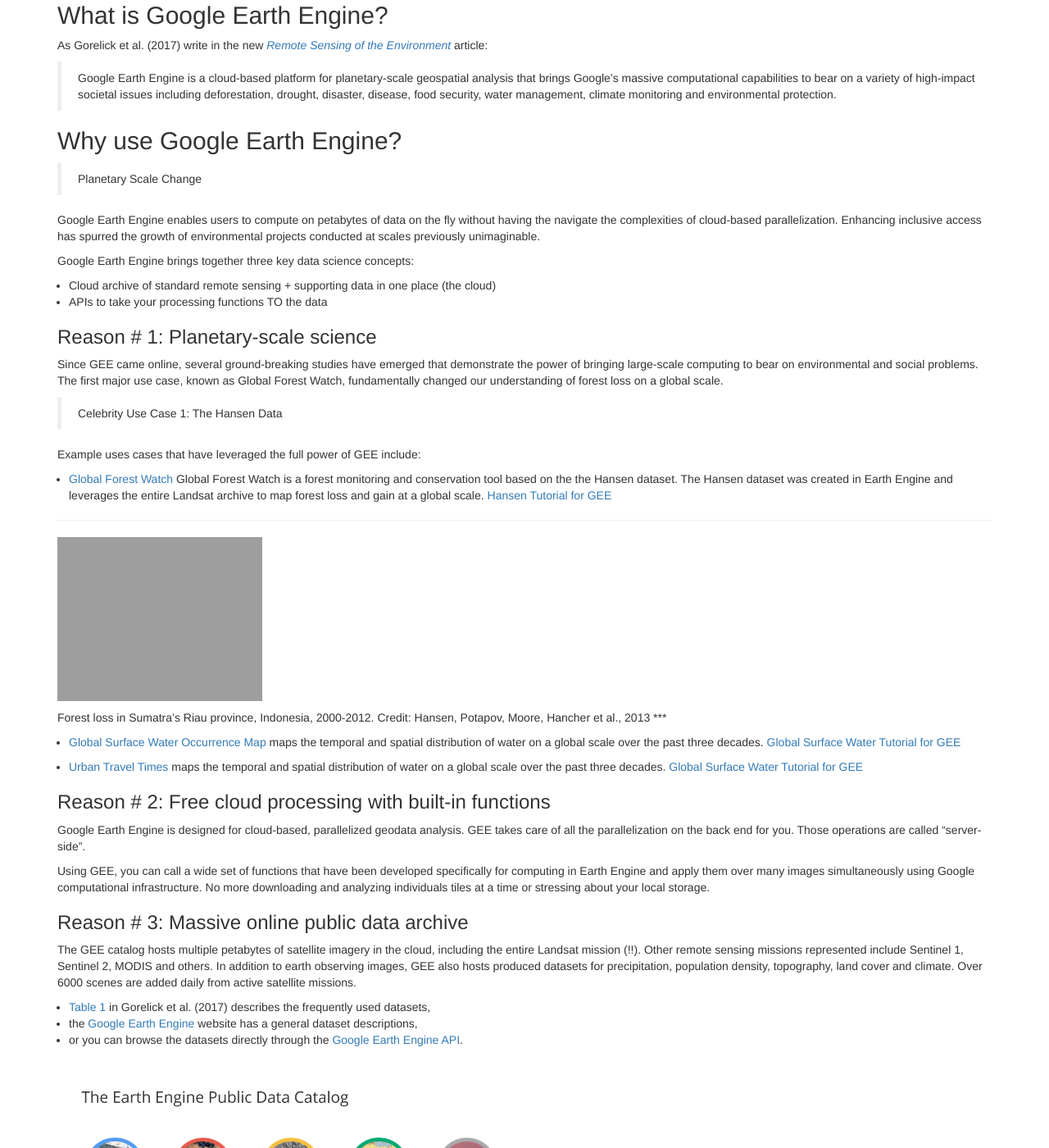
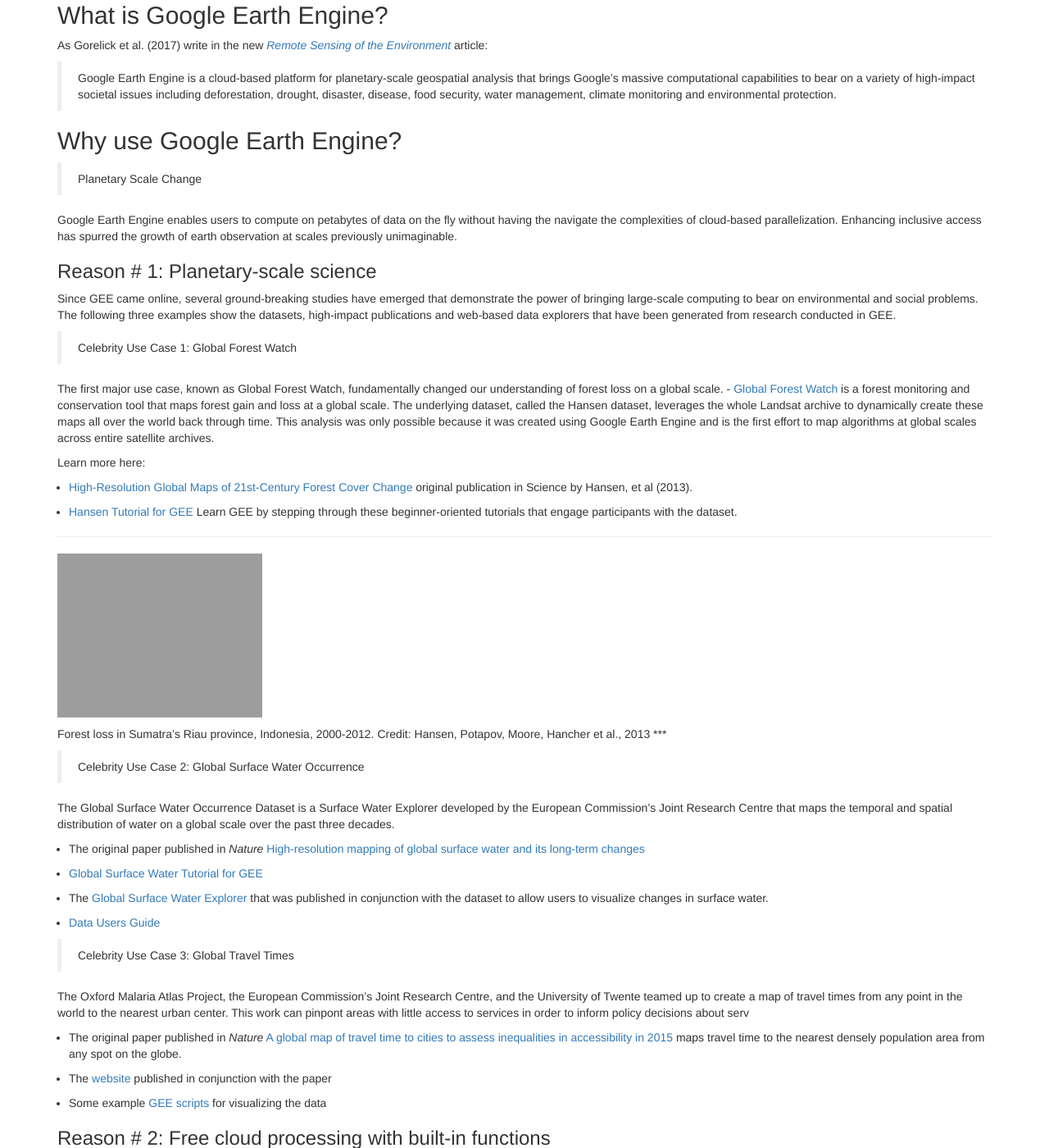
Before and after one commit to geohackweek/GoogleEarthEngine, a Jekyll site: the page built from _episodes/01-introduction.md, in a window 1280 px wide and 1400 px high, scrolled down 375 px. Shown: the whole window at 82% size. Built offline with Jekyll 4.4.1, drawn with Linux system fonts in a browser that asks for light colours; some of the changed text lies outside the part shown; grey boxes are pictures that could not be loaded.

Commit message:
01-intro edits

```diff
--- a/_episodes/01-introduction.md
+++ b/_episodes/01-introduction.md
@@ -30,23 +30,24 @@ As Gorelick et al. (2017) write in the new *[Remote Sensing of the Environment](
 
 > Planetary Scale Change
 
-Google Earth Engine enables users to compute on petabytes of data on the fly without having the navigate the complexities of cloud-based parallelization. Enhancing inclusive access has spurred the growth of environmental projects conducted at scales previously unimaginable.
+Google Earth Engine enables users to compute on petabytes of data on the fly without having the navigate the complexities of cloud-based parallelization. Enhancing inclusive access has spurred the growth of earth observation at scales previously unimaginable.
 
-Google Earth Engine brings together three key data science concepts:
- - Cloud archive of standard remote sensing + supporting data in one place (the cloud)
- - APIs to take your processing functions TO the data
 
 ### Reason # 1: Planetary-scale science
 
 Since GEE came online, several ground-breaking studies have emerged that
-demonstrate the power of bringing large-scale computing to bear on environmental and social problems. The first major use case, known as Global Forest Watch, fundamentally changed our understanding of forest loss on a global scale.
+demonstrate the power of bringing large-scale computing to bear on environmental and social problems. The following three examples show the datasets, high-impact publications and web-based data explorers that have been generated from research conducted in GEE.
 
 
-> Celebrity Use Case 1: The Hansen Data
+> Celebrity Use Case 1: Global Forest Watch
 
- Example uses cases that have leveraged the full power of GEE include:
+The first major use case, known as Global Forest Watch, fundamentally changed our understanding of forest loss on a global scale. - [Global Forest Watch](http://www.globalforestwatch.org/) is a forest monitoring and conservation tool that maps forest gain and loss at a global scale. The underlying dataset, called the Hansen dataset, leverages the whole Landsat archive to dynamically create these maps all over the world back through time. This analysis was only possible because it was created using Google Earth Engine and is the first effort to map algorithms at global scales across entire satellite archives.
 
-- [Global Forest Watch](http://www.globalforestwatch.org/) Global Forest Watch is a forest monitoring and conservation tool based on the the Hansen dataset. The Hansen dataset was created in Earth Engine and leverages the entire Landsat archive to map forest loss and gain at a global scale. [Hansen Tutorial for GEE](https://developers.google.com/earth-engine/tutorial_forest_01)
+Learn more here:
+
+- [High-Resolution Global Maps of 21st-Century Forest Cover Change](http://science.sciencemag.org/content/342/6160/850) original publication in Science by Hansen, et al (2013).
+
+- [Hansen Tutorial for GEE](https://developers.google.com/earth-engine/tutorial_forest_01) Learn GEE by stepping through these beginner-oriented tutorials that engage participants with the dataset.
 
 ***
 
@@ -56,9 +57,29 @@ demonstrate the power of bringing large-scale computing to bear on environmental
 Forest loss in Sumatra's Riau province, Indonesia, 2000-2012. Credit: Hansen, Potapov, Moore, Hancher et al., 2013
 ***
 
-- [Global Surface Water Occurrence Map](https://global-surface-water.appspot.com/) maps the temporal and spatial distribution of water on a global scale over the past three decades. [Global Surface Water Tutorial for GEE](https://developers.google.com/earth-engine/tutorial_global_surface_water_01)
+> Celebrity Use Case 2: Global Surface Water Occurrence
 
-- [Urban Travel Times](https://global-surface-water.appspot.com/) maps the temporal and spatial distribution of water on a global scale over the past three decades. [Global Surface Water Tutorial for GEE](https://developers.google.com/earth-engine/tutorial_global_surface_water_01)
+The Global Surface Water Occurrence Dataset is a Surface Water Explorer developed by the European Commission's Joint Research Centre that maps the temporal and spatial distribution of water on a global scale over the past three decades.
+
+- The original paper published in *Nature* [High-resolution mapping of global surface water and its long-term changes](https://www.nature.com/articles/nature20584)
+
+- [Global Surface Water Tutorial for GEE](https://developers.google.com/earth-engine/tutorial_global_surface_water_01)
+
+- The [Global Surface Water Explorer](https://global-surface-water.appspot.com/) that was published in conjunction with the dataset to allow users to visualize changes in surface water.
+
+- [Data Users Guide](https://storage.googleapis.com/global-surface-water/downloads_ancillary/DataUsersGuidev2.pdf)
+
+> Celebrity Use Case 3: Global Travel Times
+
+The Oxford Malaria Atlas Project, the European Commission’s Joint Research Centre, and the University of Twente teamed up to create a map of travel times from any point in the world to the nearest urban center. This work can pinpont areas with little access to services in order to inform policy decisions about serv
+
+- The original paper published in *Nature* [A global map of travel time to cities to assess inequalities in accessibility in 2015](https://www.nature.com/articles/nature25181) maps travel time to the nearest densely population area from any spot on the globe.
+
+- The [website](https://map.ox.ac.uk/research-project/accessibility_to_cities/) published in conjunction with the paper
+
+- Some example [GEE scripts](https://code.earthengine.google.com/d52c656d3098b2723b275cc0d113d05e) for visualizing the data
+
+
 
 ### Reason # 2: Free cloud processing with built-in functions
 
@@ -79,7 +100,7 @@ The GEE catalog hosts multiple petabytes of satellite imagery in the cloud, incl
 
 ### Reason # 4: Upload your own data
 
-You can upload your own vector and raster data to the platform. You can also recommend datasets from the Javascript API Code Editor window by going the *Help* button on the top right and selecting *Suggest a dataset*.
+You can upload your own raster **and** vector data to the platform. You can also recommend datasets from the Javascript API Code Editor window by going the *Help* button on the top right and selecting *Suggest a dataset*.
 
 <br>
 <img src="../fig/01_datasetsuggest.png" border = "10">
@@ -100,11 +120,8 @@ For this class we are using the JavaScript API, but [training materials on acces
 <img src="../fig/01_GEEinterfaces.png" border = "10">
 <br><br>
 
-## How does it work?
 
-
-
-
+Still not sure what GEE is for? You can check out the [What is Google Earth Engine?](https://docs.google.com/presentation/d/1hT9q6kWigM1MM3p7IEcvNQlpPvkedW-lgCCrIqbNeis/edit#slide=id.gf251d1053_0_1005) slide deck available from GEE team.
 
 
 On the scale of one particular research problem, other use cases might include:
@@ -114,6 +131,16 @@ On the scale of one particular research problem, other use cases might include:
 - identifying [burn scars](https://gist.github.com/robinkraft/077c14d35a50a8b31581) or accessing near real time fire data  [FIRMS](https://earthdata.nasa.gov/earth-observation-data/near-real-time/firms)
 - calculating a [time series](https://developers.google.com/earth-engine/charts_image_series_by_region) of precipitation over a study area
 - creating a Global Flood Database like the startup [Cloud to Street](http://www.cloudtostreet.info/contact-us.html)
+
+## Reason # 6: Flexible access through APIS
+
+## How does it work?
+
+Using the Code Editor, you write commands that are sent as an object to Google for processing in parallel in their cloud (server-side). Users can visualize results from Google in their browser (client-side), including objects like maps, charts or statistical results.
+
+<br>
+<img src="../fig/What is Google Earth Engine_.png" border = "10">
+<br><br>
 
 
 
```
Also changed, not shown: other parts of _episodes/01-introduction.md (+1 -2 lines), fig/What is Google Earth Engine_.png (added).
